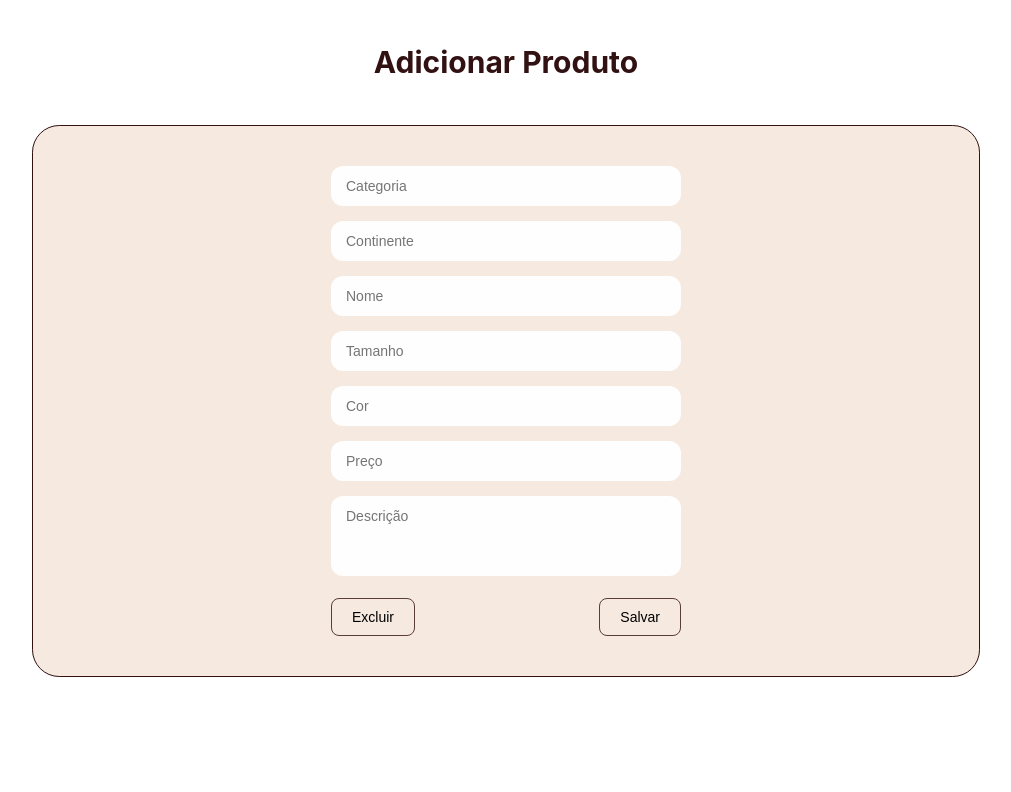
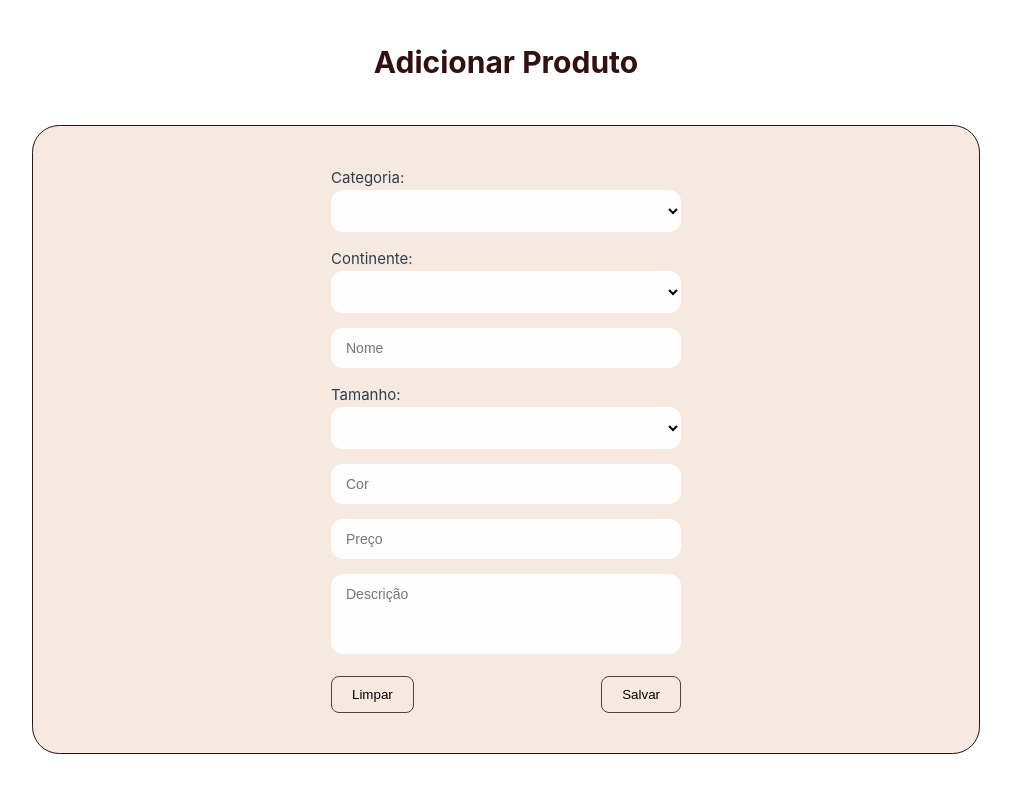
Before and after one commit to Atelier-A-Y/FrontEnd, a Vue app: page / in a window 1280 px wide. Shown: the top 792 px of the page, without its empty margins (134-1145 px from the left). Built offline with nearby package versions, Linux system fonts and the light colour scheme; the HTML template or start-up script is replaced by a standard one.

Commit message:
FIX: Correção do sistema de cadastro e listagem de produtos #6

```diff
--- a/package.json
+++ b/package.json
@@ -15,6 +15,7 @@
     "format": "prettier --write --experimental-cli src/"
   },
   "dependencies": {
+    "axios": "^1.16.1",
     "vue": "^3.5.29",
     "vue-router": "^5.0.3"
   },
--- a/src/router/index.ts
+++ /dev/null
@@ -1,16 +0,0 @@
-import { createRouter, createWebHistory } from 'vue-router'
-import AdicionarProduto from '../views/AdicionarProduto.vue'
-
-
-const router = createRouter({
-  history: createWebHistory(import.meta.env.BASE_URL),
-  routes: [
-    {
-      path: '/',
-      name: 'AdicionarProduto',
-      component: AdicionarProduto
-    },
-  ],
-})
-
-export default router
--- a/src/views/AdicionarProduto.vue
+++ b/src/views/AdicionarProduto.vue
@@ -1,48 +1,115 @@
+<script setup>
+
+import { ref } from 'vue'
+
+import { useRouter } from 'vue-router'
+
+const router = useRouter()
+
+const produto = ref({
+
+  categoria: "",
+  continente: "",
+  nome: "",
+  tamanho: "",
+  cor: "",
+  preco: "",
+  descricao: ""
+
+})
+
+function salvarProduto() {
+
+  const produtosSalvos =
+    JSON.parse(localStorage.getItem("produtos")) || []
+
+  produtosSalvos.push({
+
+    ...produto.value
+
+  })
+
+  localStorage.setItem(
+    "produtos",
+    JSON.stringify(produtosSalvos)
+  )
+
+  router.push('/produtos')
+
+}
+
+</script>
+
 <template>
 
    <main>
-
     <h1>Adicionar Produto</h1>
 
     <section class="fundo">
+      <form class="form-container" @submit.prevent="salvarProduto">
+        <div class="input-group">
+          <label>Categoria:</label>
 
-<form class="form-container">
+          <select v-model="produto.categoria">
+            <option>Vestidos de Festas</option>
+            <option>Vestidos de Madrinhas</option>
+            <option>Vestidos de Casamento</option>
+            <option>Vestidos de Formatura</option>
+            <option>Ternos Femininos</option>
+          </select>
+        </div>
+
 
         <div class="input-group">
-    <input type="text" maxlength="100" placeholder="Categoria">
+          <label>Continente:</label>
+
+          <select v-model="produto.continente">
+            <option>América</option>
+            <option>África</option>
+            <option>Ásia</option>
+            <option>Europa</option>
+            <option>Oceania</option>
+          </select>
         </div>
 
         <div class="input-group">
-    <input type="text" maxlength="100" placeholder="Continente">
+          <input type="text" maxlength="100" placeholder="Nome" v-model="produto.nome" />
         </div>
 
         <div class="input-group">
-    <input type="text" maxlength="100" placeholder="Nome">
+          <label>Tamanho:</label>
+
+          <select v-model="produto.tamanho">
+            <option>PP</option>
+            <option>P</option>
+            <option>M</option>
+            <option>G</option>
+            <option>GG</option>
+            <option>XG</option>
+            <option>XGG</option>
+            <option>EG</option>
+            <option>EGG</option>
+          </select>
         </div>
 
         <div class="input-group">
-    <input type="text" maxlength="10" placeholder="Tamanho">
+          <input type="text" maxlength="30" placeholder="Cor" v-model="produto.cor" />
         </div>
 
         <div class="input-group">
-    <input type="text" maxlength="30" placeholder="Cor">
+          <input type="number" step="0.01" placeholder="Preço" v-model="produto.preco" />
         </div>
 
         <div class="input-group">
-    <input type="number" step="0.01" placeholder="Preço">
-  </div>
-
-  <div class="input-group">
-    <textarea placeholder="Descrição"></textarea>
+          <textarea placeholder="Descrição" v-model="produto.descricao"></textarea>
         </div>
 
         <div class="buttons">
-    <button type="reset">Excluir</button>
-    <button type="submit">Salvar</button>
+          <button type="reset">Limpar</button>
+
+          <button type="submit"> Salvar</button>
         </div>
-
       </form>
-
     </section>
 
   </main>
@@ -51,25 +118,22 @@
 
 <style scoped>
 
-h1{
-
+h1 {
   color: #311111;
   font-weight: bold;
   margin-top: 3vw;
   margin-bottom: 3vw;
   text-align: center;
-
 }
 
-.fundo{
-
-background-color: #F5E9E0;
+.fundo {
+  background-color: #f5e9e0;
   border: #311111 solid 0.8px;
   border-radius: 1.7rem;
   display: flex;
   justify-content: center;
   align-items: center;
-padding: 40px 30px 40px 30px;
+  padding: 40px 30px;
   margin: 0vw 13vw 1.2vw 13vw;
 
 }
@@ -84,11 +148,14 @@ margin: 0vw 13vw 1.2vw 13vw;
 
 input,
 textarea,
+select,
 button {
   font-family: Arial, sans-serif;
 }
 
-  input, textarea {
+input,
+textarea,
+select {
   width: 100%;
   padding: 12px 15px;
   border: none;
@@ -96,11 +163,6 @@ button {
   background-color: #fefefe;
   font-size: 14px;
   outline: none;
-    transition: 0.2s;
-  }
-
-  input:focus, textarea:focus {
-    background-color: #e7e7e7;
 }
 
 textarea {
@@ -120,7 +182,6 @@ button {
   border: 1px solid #5a3d36;
   background-color: transparent;
   cursor: pointer;
-    font-size: 14px;
 }
 
 button:hover {
--- /dev/null
+++ b/src/views/Produtos.vue
@@ -0,0 +1,212 @@
+<script setup>
+
+import { ref, onMounted } from 'vue'
+
+const produtos = ref([])
+
+// carregar produtos
+onMounted(() => {
+
+  const produtosSalvos =
+    localStorage.getItem("produtos")
+
+  if(produtosSalvos) {
+
+    produtos.value =
+      JSON.parse(produtosSalvos)
+
+  }
+
+})
+
+// excluir produto
+function excluirProduto(index) {
+
+  produtos.value.splice(index, 1)
+
+  localStorage.setItem(
+    "produtos",
+    JSON.stringify(produtos.value)
+  )
+
+}
+
+</script>
+
+<template>
+
+  <main>
+
+    <h1>Produtos</h1>
+
+    <!-- LISTA DE PRODUTOS -->
+
+    <section
+      class="container-produtos"
+      v-if="produtos.length > 0"
+    >
+
+      <div
+        class="card-produto"
+        v-for="(item, index) in produtos"
+        :key="index"
+      >
+
+        <h2>{{ item.nome }}</h2>
+
+        <p>
+
+          <strong>Categoria:</strong>
+
+          {{ item.categoria }}
+
+        </p>
+
+        <p>
+
+          <strong>Continente:</strong>
+
+          {{ item.continente }}
+
+        </p>
+
+        <p>
+
+          <strong>Tamanho:</strong>
+
+          {{ item.tamanho }}
+
+        </p>
+
+        <p>
+
+          <strong>Cor:</strong>
+
+          {{ item.cor }}
+
+        </p>
+
+        <p>
+
+          <strong>Preço:</strong>
+
+          R$
+          {{ Number(item.preco).toFixed(2).replace(".", ",") }}
+
+        </p>
+
+        <p>
+
+          <strong>Descrição:</strong>
+
+          {{ item.descricao }}
+
+        </p>
+
+        <button @click="excluirProduto(index)">
+          Excluir
+        </button>
+
+      </div>
+
+    </section>
+
+    <!-- SEM PRODUTOS -->
+
+    <section
+      v-else
+      class="sem-produtos"
+    >
+
+      <h2>Nenhum produto cadastrado.</h2>
+
+    </section>
+
+  </main>
+
+</template>
+
+<style scoped>
+
+main {
+  padding: 30px;
+}
+
+h1 {
+  text-align: center;
+  color: #311111;
+  margin-bottom: 30px;
+}
+
+.container-produtos {
+
+  display: grid;
+
+  grid-template-columns:
+    repeat(auto-fit, minmax(300px, 1fr));
+
+  gap: 20px;
+
+}
+
+.card-produto {
+
+  background-color: #f5e9e0;
+
+  border-radius: 1.2rem;
+
+  padding: 20px;
+
+  border: 1px solid #31111133;
+
+}
+
+.card-produto h2 {
+
+  margin-bottom: 15px;
+
+  color: #311111;
+
+}
+
+.card-produto p {
+
+  margin-bottom: 10px;
+
+}
+
+button {
+
+  margin-top: 15px;
+
+  padding: 10px 15px;
+
+  border: none;
+
+  border-radius: 10px;
+
+  cursor: pointer;
+
+  background-color: #311111;
+
+  color: white;
+
+}
+
+button:hover {
+
+  opacity: 0.9;
+
+}
+
+.sem-produtos {
+
+  text-align: center;
+
+  margin-top: 50px;
+
+  color: #555;
+
+}
+
+</style>
```
Also changed, not shown: src/App.vue (+1 -6 lines), src/main.js (added, +11 -0 lines), src/main.ts (deleted, +0 -11 lines), src/router/index.js (added, +25 -0 lines), public/img/excluir.png (added), 1 other file (tests, documents, lock files or other folders). Lines whose indentation alone changed are shown as unchanged.
